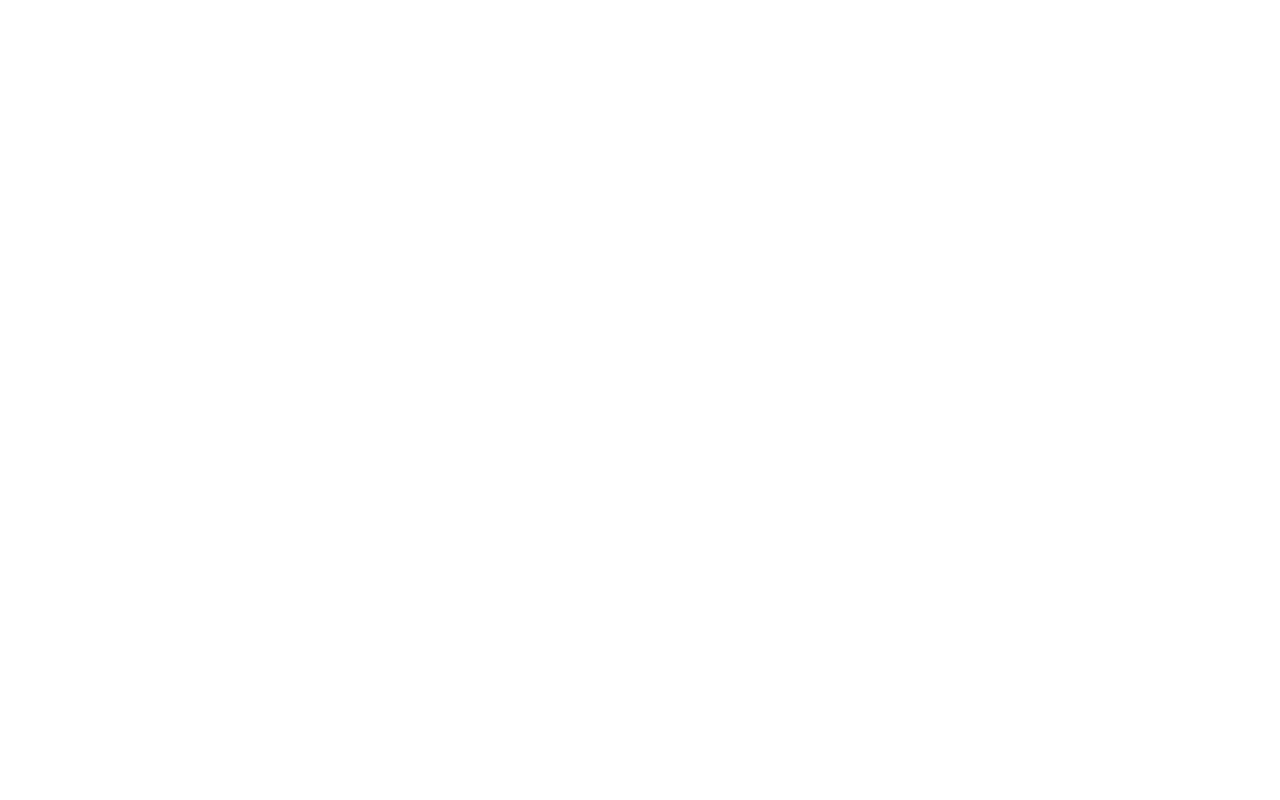
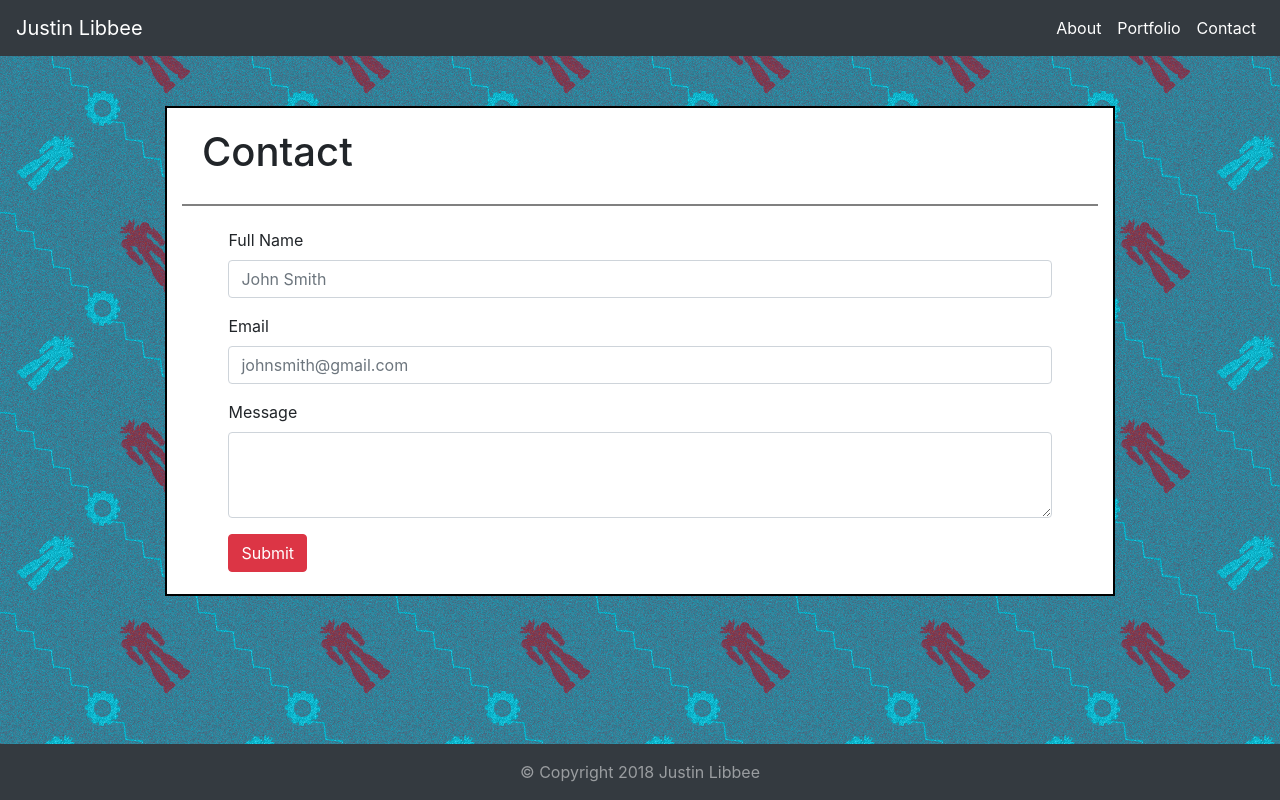
Before and after one commit to jdlibbee/bootstrap-portfolio, a plain HTML site: page contact.html in a window 1280 px wide. Drawn offline with nearby package versions, Linux system fonts and the light colour scheme.

Commit message:
finishing up

```diff
--- a/contact.html
+++ b/contact.html
@@ -0,0 +1,70 @@
+<!DOCTYPE html>
+<html lang="en">
+<head>
+    <title>Contact</title>
+    <link rel="stylesheet" href="https://stackpath.bootstrapcdn.com/bootstrap/4.1.0/css/bootstrap.min.css" integrity="sha384-9gVQ4dYFwwWSjIDZnLEWnxCjeSWFphJiwGPXr1jddIhOegiu1FwO5qRGvFXOdJZ4" crossorigin="anonymous">
+    <style>
+        body {
+            background: url(robots.png);
+        }
+        .col-md-10 {
+            background-color: white;
+            border: 2px solid black;
+        }
+        .headrow {
+            border-bottom: 2px solid grey;
+            margin: 0 auto;
+        }
+    </style>
+</head>
+<body style="background-color:url(robots.png);">
+    <nav class="navbar sticky-top navbar-expand-lg navbar-dark bg-dark">
+        <a class="navbar-brand" href="index.html">Justin Libbee</a>
+        <button class="navbar-toggler" type="button" data-toggle="collapse" data-target="#navbarNavAltMarkup" aria-controls="navbarNavAltMarkup" aria-expanded="false" aria-label="Toggle navigation">
+        <span class="navbar-toggler-icon"></span>
+        </button>
+        <div class="collapse navbar-collapse justify-content-end" id="navbarNavAltMarkup">
+        <div class="navbar-nav">
+            <a class="nav-item nav-link active" href="index.html">About<span class="sr-only">(current)</span></a>
+            <a class="nav-item nav-link active" href="portfolio.html">Portfolio</a>
+             <a class="nav-item nav-link active" href="contact.html">Contact</a>
+        </div>
+         </div>
+    </nav>
+    <div class="container">
+        <div class="row">
+            <div class="offset-md-1"></div>
+            <div class="col-md-10" style="margin-top:50px;">
+                <div class="row headrow">
+                    <h1 style="padding: 20px;">Contact</h1>
+                </div>
+                <div class="row">
+                    <div class="col-md-11" style="padding: 2px; margin: 0 auto;">
+                        <form style="margin: 0 auto; padding: 20px;">
+                            <div class="form-group">
+                                <label for="formGroupExampleInput">Full Name</label>
+                                    <input type="text" class="form-control" id="formGroupExampleInput" placeholder="John Smith">
+                            </div>
+                            <div class="form-group">
+                                <label for="formGroupExampleInput2">Email</label>
+                                    <input type="text" class="form-control" id="formGroupExampleInput2" placeholder="johnsmith@gmail.com">
+                            </div>
+                            <div class="form-group">
+                                <label for="exampleFormControlTextarea1">Message</label>
+                                    <textarea class="form-control" id="exampleFormControlTextarea1" rows="3"></textarea>
+                            </div>
+                            <button type="submit" class="btn btn-danger">Submit</button>
+                        </form>
+                    </div>
+                </div>
+            </div>
+            <div class="offset-md-1"></div>
+        </div>
+    </div>
+    <nav class="navbar sticky-bottom navbar-dark bg-dark justify-content-center fixed-bottom">
+        <span class="navbar-text">
+        <footer>&copy; Copyright 2018 Justin Libbee</footer>
+        </span>
+    </nav>
+    </body>
+</html>
```
Also changed, not shown: index.html (+25 -11 lines), portfolio.html (+91 -0 lines), Hangman.jpg (added), RPS.jpg (added), Trivia.jpg (added), widget.png (added), 1 other file.
